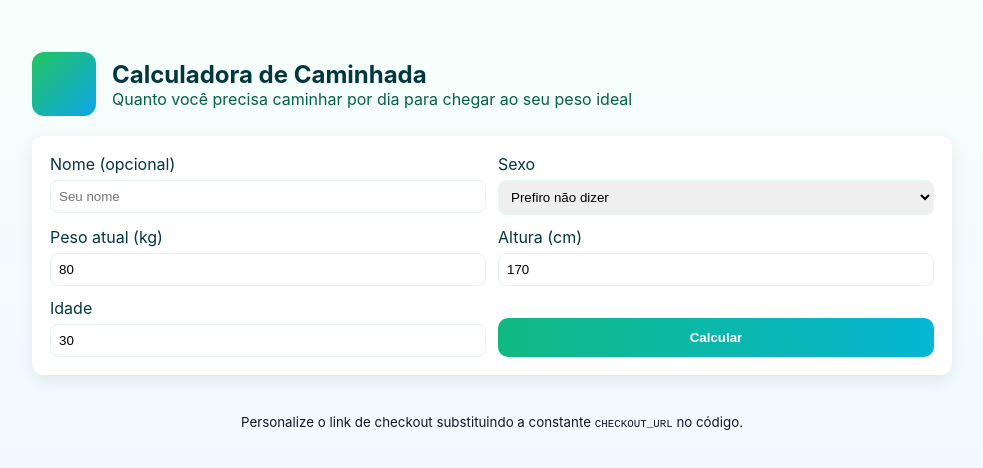
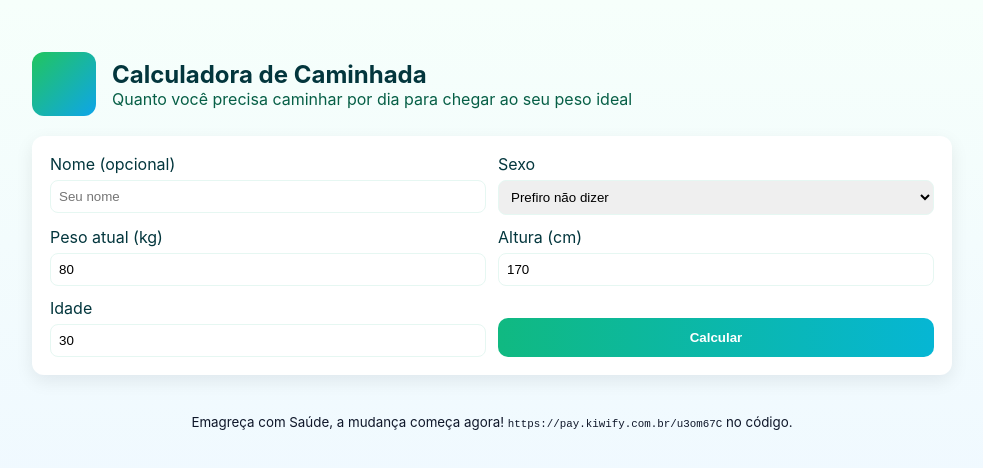
Before and after one commit to filipehenrybh-art/walk_calculator_vercel_ready, a React (Create React App) app: page / in a window 1280 px wide. Shown: the top 468 px of the page, without its empty margins (148-1131 px from the left). Built offline with nearby package versions, Linux system fonts and the light colour scheme; the HTML template or start-up script is replaced by a standard one.

Commit message:
Update App.js

```diff
--- a/src/App.js
+++ b/src/App.js
@@ -138,7 +138,7 @@ export default function App(){
         )}
 
         <footer style={{marginTop:18,textAlign:'center',color:'#0f172a'}}>
-          <small>Personalize o link de checkout substituindo a constante <code>CHECKOUT_URL</code> no código.</small>
+          <small>Emagreça com Saúde, a mudança começa agora! <code>https://pay.kiwify.com.br/u3om67C</code> no código.</small>
         </footer>
       </main>
     </div>
```
